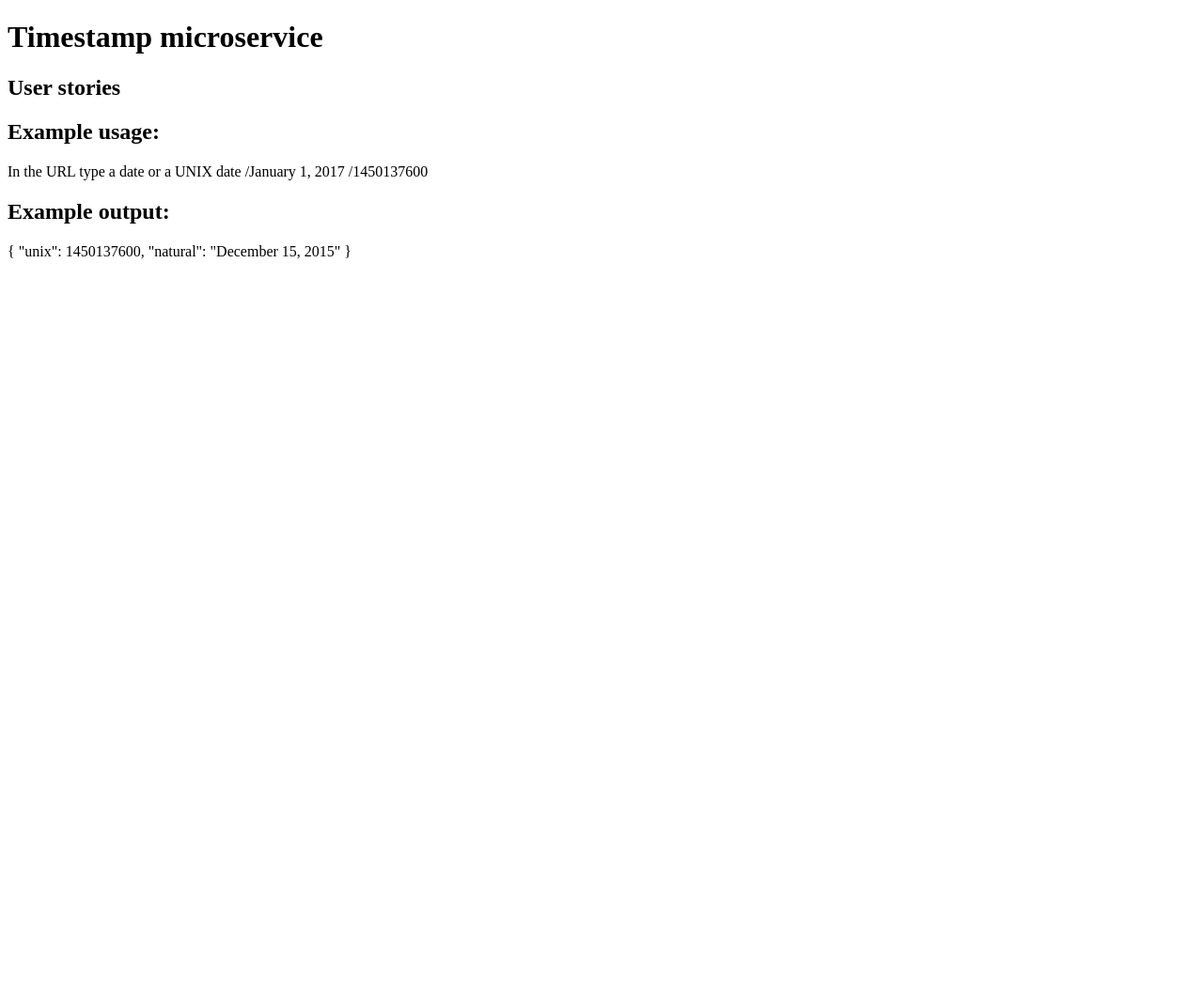
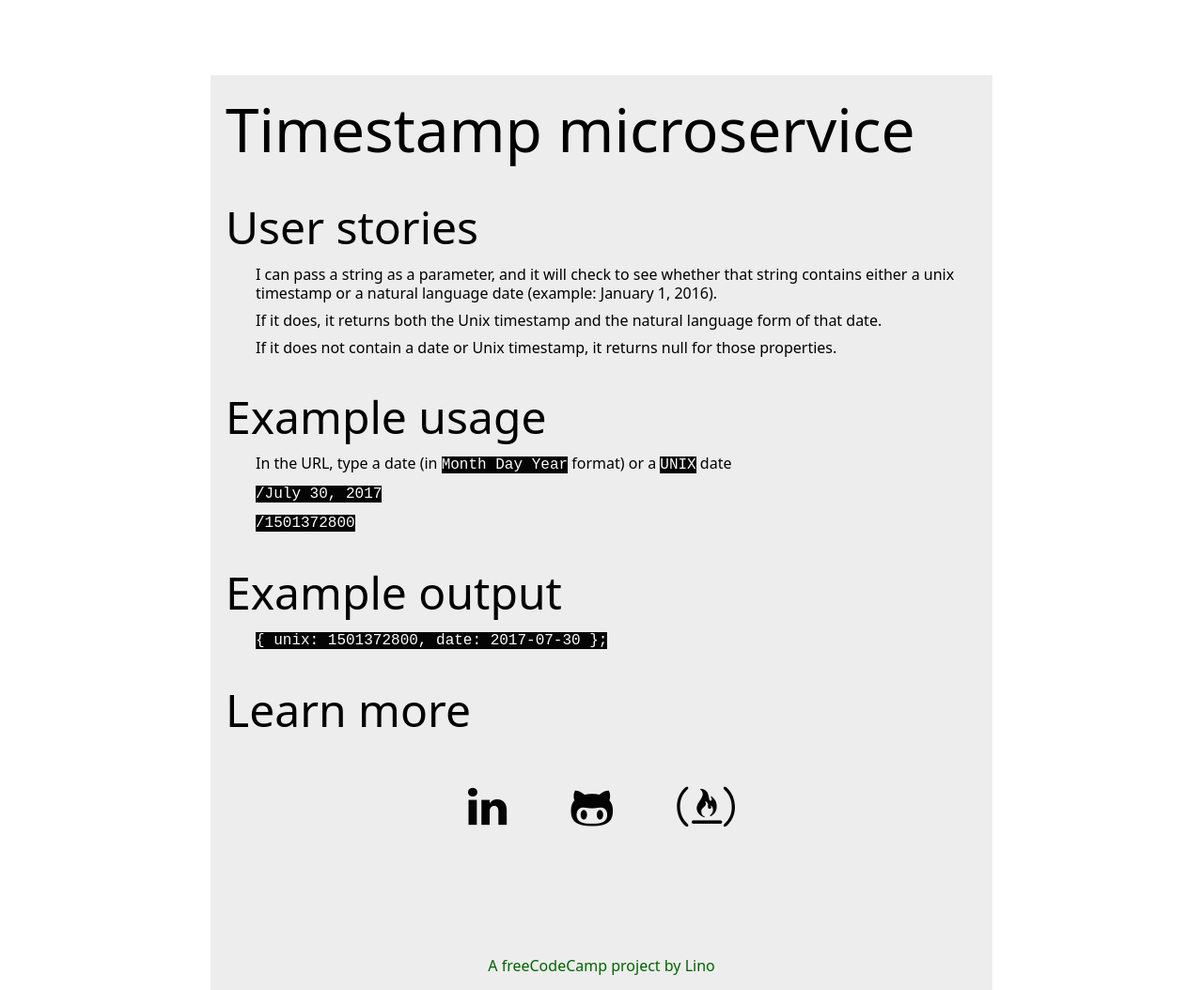
Before and after one commit to zenm/timestamp, a website: page views/index.html in a window 1280 px wide. Shown: the whole page at 94% size. Before the commit the page ends 800 px from the top, so only its background shows below. Drawn offline with Linux system fonts and the light colour scheme; a web font is replaced by a local one.

Commit message:
Updated index, styles, added social media

```diff
--- a/public/resources/styles/master.css
+++ b/public/resources/styles/master.css
@@ -1,3 +1,86 @@
+@font-face {
+  font-family: 'Source Code Pro';
+  font-style: normal;
+  font-weight: 400;
+  src: local('Source Code Pro'), local('SourceCodePro-Regular'), url(https://fonts.gstatic.com/s/sourcecodepro/v6/mrl8jkM18OlOQN8JLgasD5bPFduIYtoLzwST68uhz_Y.woff2) format('woff2');
+  unicode-range: U+0000-00FF, U+0131, U+0152-0153, U+02C6, U+02DA, U+02DC, U+2000-206F, U+2074, U+20AC, U+2212, U+2215;
+}
+
+@font-face {
+  font-family: 'Noto Sans';
+  font-style: normal;
+  font-weight: 400;
+  src: local('Noto Sans'), local('NotoSans'), url(https://fonts.gstatic.com/s/notosans/v6/LeFlHvsZjXu2c3ZRgBq9nJBw1xU1rKptJj_0jans920.woff2) format('woff2');
+  unicode-range: U+0000-00FF, U+0131, U+0152-0153, U+02C6, U+02DA, U+02DC, U+2000-206F, U+2074, U+20AC, U+2212, U+2215;
+}
+
+
+@font-face {
+  font-family: 'Noto Sans';
+  font-style: normal;
+  font-weight: 700;
+  src: local('Noto Sans Bold'), local('NotoSans-Bold'), url(https://fonts.gstatic.com/s/notosans/v6/PIbvSEyHEdL91QLOQRnZ1xampu5_7CjHW5spxoeN3Vs.woff2) format('woff2');
+  unicode-range: U+0000-00FF, U+0131, U+0152-0153, U+02C6, U+02DA, U+02DC, U+2000-206F, U+2074, U+20AC, U+2212, U+2215;
+}
+
+
 html {
   font-size: 16px;
 }
+
+body {
+  font-family: 'Noto Sans', sans-serif;
+  font-weight: 400;
+  line-height: 1.3;
+}
+
+.container {
+  max-width: 50rem;
+  margin: 5rem auto 0 auto;
+  padding: 1rem;
+  background-color: #ededed;
+}
+
+h1 {
+  font-size: 4rem;
+}
+
+h2 {
+  font-size: 3rem;
+  margin: 2rem 0 0 0;
+}
+
+.user-stories p,
+.examples p{
+  margin: .5rem 0 0 2rem;
+}
+
+.output {
+  font-family: 'Source Code Pro', monospace;
+  background-color: #040404;
+  color: #fdfdfd;
+}
+
+.links {
+  text-align: center;
+}
+
+.links i{
+  margin: 3rem 0 0 0;
+}
+
+.links a {
+  color: #040404;
+  font-size: 3rem;
+  margin: 0 2rem;
+}
+
+.links a:visited {
+  color: #003300;
+}
+
+.links p {
+  margin: 8rem 0 0 ;
+  font-size: 1rem;
+  color: #006400;
+}
--- a/public/resources/styles/reset.css
+++ b/public/resources/styles/reset.css
@@ -0,0 +1,48 @@
+/* http://meyerweb.com/eric/tools/css/reset/
+   v2.0 | 20110126
+   License: none (public domain)
+*/
+
+html, body, div, span, applet, object, iframe,
+h1, h2, h3, h4, h5, h6, p, blockquote, pre,
+a, abbr, acronym, address, big, cite, code,
+del, dfn, em, img, ins, kbd, q, s, samp,
+small, strike, strong, sub, sup, tt, var,
+b, u, i, center,
+dl, dt, dd, ol, ul, li,
+fieldset, form, label, legend,
+table, caption, tbody, tfoot, thead, tr, th, td,
+article, aside, canvas, details, embed,
+figure, figcaption, footer, header, hgroup,
+menu, nav, output, ruby, section, summary,
+time, mark, audio, video {
+	margin: 0;
+	padding: 0;
+	/*border: 0;*/
+	font-size: 100%;
+	font: inherit;
+	vertical-align: baseline;
+}
+/* HTML5 display-role reset for older browsers */
+article, aside, details, figcaption, figure,
+footer, header, hgroup, menu, nav, section {
+	display: block;
+}
+body {
+	line-height: 1;
+}
+ol, ul {
+	list-style: none;
+}
+blockquote, q {
+	quotes: none;
+}
+blockquote:before, blockquote:after,
+q:before, q:after {
+	content: '';
+	content: none;
+}
+table {
+	border-collapse: collapse;
+	border-spacing: 0;
+}
--- a/views/index.html
+++ b/views/index.html
@@ -3,6 +3,7 @@
   <head>
     <meta charset="utf-8">
     <title>Timestamp microservice</title>
+    <link rel="stylesheet" href="https://maxcdn.bootstrapcdn.com/font-awesome/4.7.0/css/font-awesome.min.css">
     <link rel="stylesheet" href="../public/resources/styles/reset.css">
     <link rel="stylesheet" href="../public/resources/styles/master.css">
   </head>
@@ -11,17 +12,26 @@
       <div class="user-stories">
         <h1>Timestamp microservice</h1>
         <h2>User stories</h2>
-        <p></p>
-        <p></p>
-        <p></p>
+        <p>I can pass a string as a parameter, and it will check to see whether that string contains either a unix timestamp or a natural language date (example: January 1, 2016).</p>
+        <p>If it does, it returns both the Unix timestamp and the natural language form of that date.</p>
+        <p>If it does not contain a date or Unix timestamp, it returns null for those properties.</p>
       </div>
       <div class="examples">
-        <h2>Example usage:</h2>
-          <span>In the URL type a date or a UNIX date</span>
-          <span>/January 1, 2017</span>
-          <span>/1450137600</span>
-        <h2>Example output:</h2>
-          <span>{ "unix": 1450137600, "natural": "December 15, 2015" }</span>
+        <h2>Example usage</h2>
+          <p>In the URL, type a date (in <span class="output">Month Day Year</span> format) or a <span class="output">UNIX</span> date</p>
+          <p><span class="output">/July 30, 2017</span></p>
+          <p><span class="output">/1501372800</span></p>
+        <h2>Example output</h2>
+          <p><span class="output">{ unix: 1501372800, date: 2017-07-30 };</span></p>
+      </div>
+      <div class="credtis">
+        <h2>Learn more</h2>
+        <div class="links">
+          <a href="https://www.linkedin.com/in/lino-jimenez-jr-4989b23/" target="_blank"><i class="fa fa-linkedin" aria-hidden="true"></i></a>
+          <a href="https://github.com/zenm" target="_blank"><i class="fa fa-github-alt" aria-hidden="true"></i></a>
+          <a href="https://www.freecodecamp.com/linolearnstocode" target="_blank"><i class="fa fa-free-code-camp" aria-hidden="true"></i></a>
+          <p><span>A freeCodeCamp project by Lino</span></p>
+        </div>
       </div>
     </div>
   </body>
```
